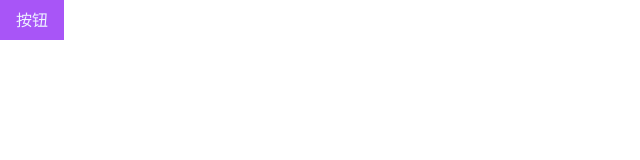
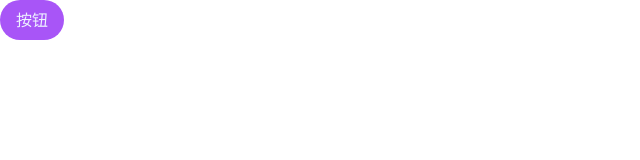
Before and after one commit to youthOfMe/shop-admin-vue3, a Vue app: page / in a window 1280 px wide. Shown: the top 160 px of the page, without its empty margins (0-640 px from the left). Built offline with nearby package versions, Linux system fonts and the light colour scheme.

Commit message:
feat: 测试windicss的使用

```diff
--- a/src/App.vue
+++ b/src/App.vue
@@ -2,8 +2,12 @@
 </script>
 
 <template>
-  <button class="bg-purple-500 text-indigo-50 px-4 py-2">按钮</button>
+  <button class="btn">按钮</button>
 </template>
 
 <style scoped>
+.btn {
+  @apply bg-purple-500 text-indigo-50 px-4 py-2 rounded-full
+  transition-all duration-500 hover:(bg-purple-900) focus:(ring-8 ring-purple-900);
+}
 </style>
```
